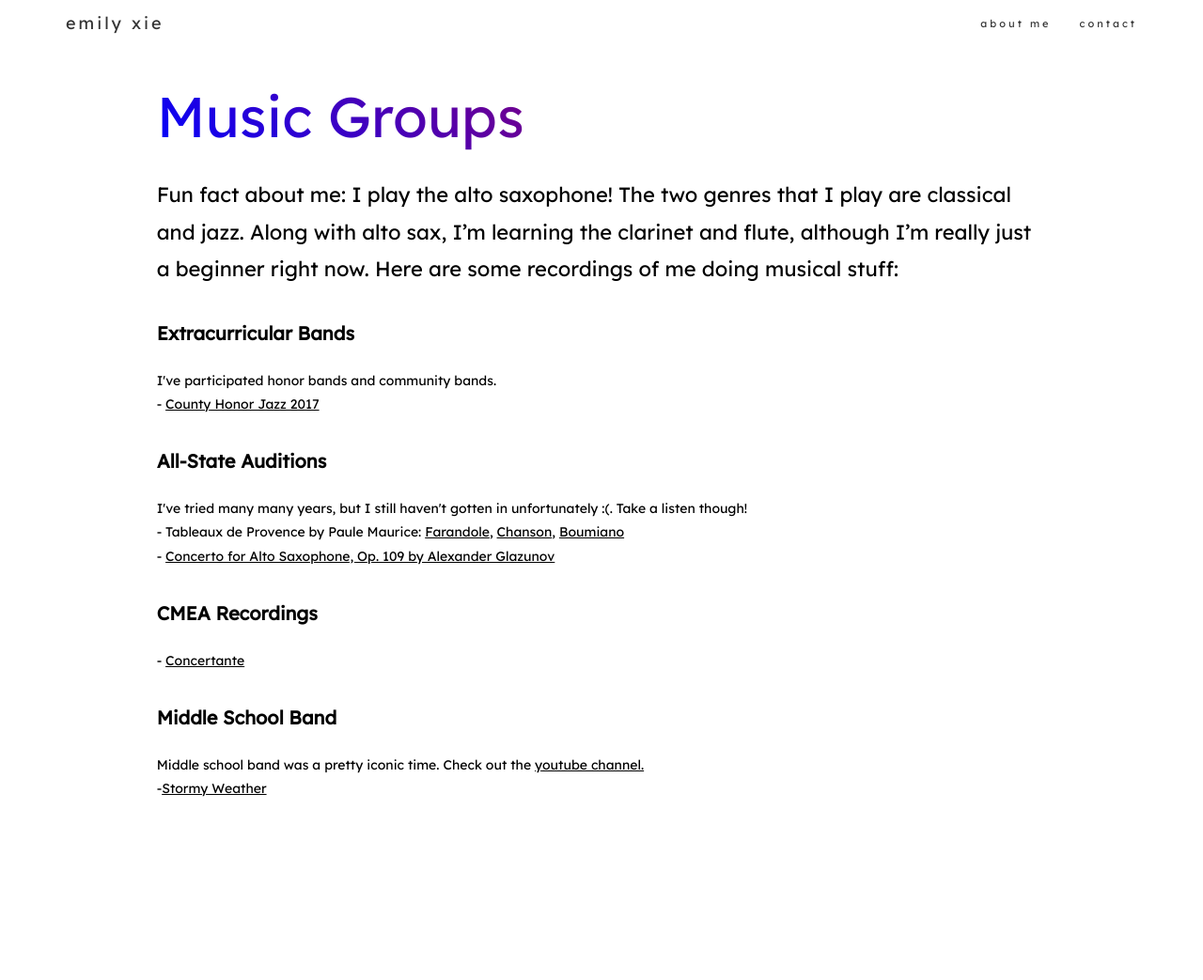
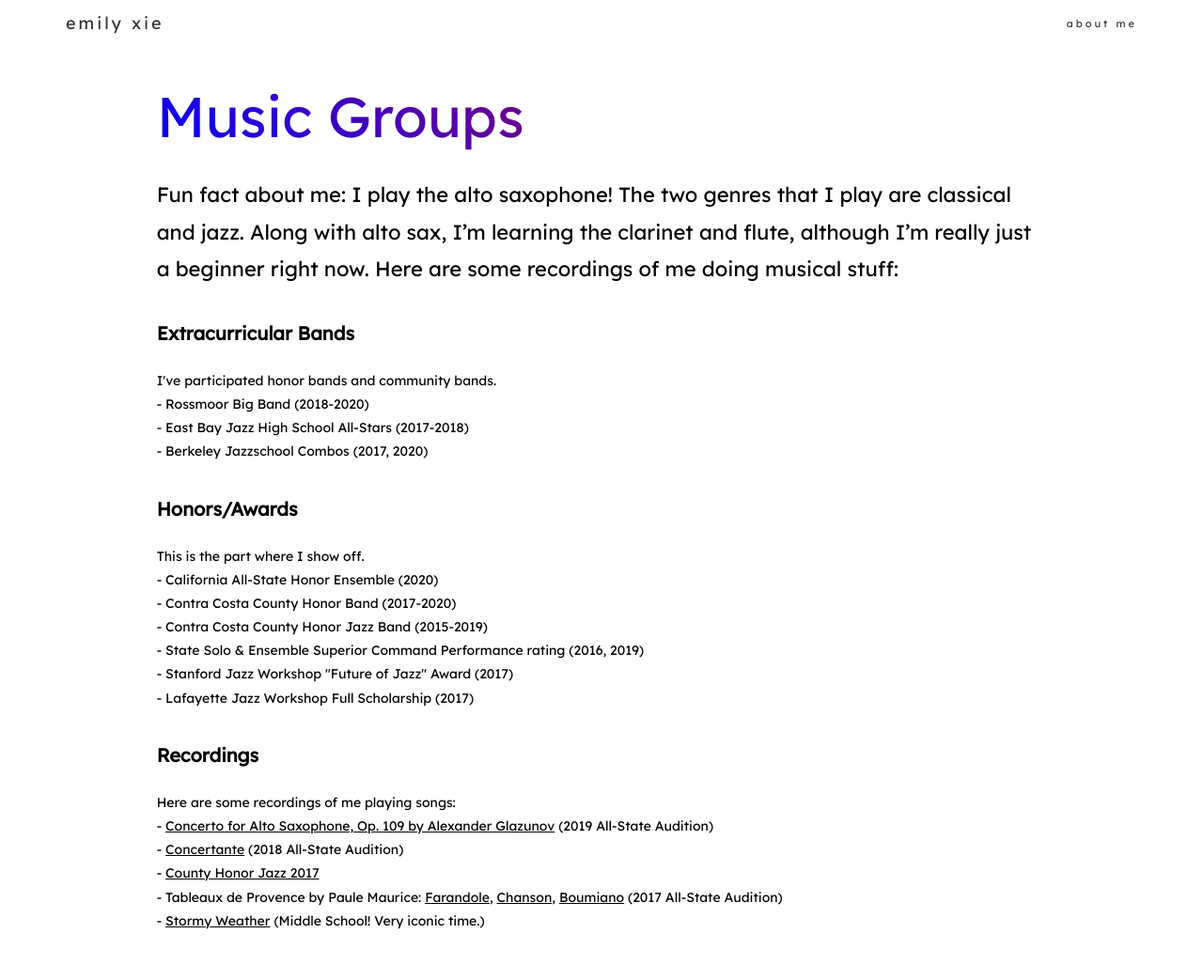
Before and after one commit to emiilyxie/emilyfm, a plain HTML site: page activities/music.html in a window 1280 px wide. Shown: the whole page at 94% size. Before the commit the page ends 902 px from the top, so only its background shows below. Drawn offline with nearby package versions, Linux system fonts and the light colour scheme; files that its build step writes are made by us from their sources.

```diff
--- a/activities/music.html
+++ b/activities/music.html
@@ -32,9 +32,6 @@
 					<li>
 						<a class="ref-links page-scroll" href="./about.html">about me</a>
 					</li>
-					<li>
-						<a class="ref-links page-scroll" href="./contact.html">contact</a>
-					</li>
 					</ul>
 				</div>
 			</div>
@@ -48,23 +45,29 @@
     <div class="main-text">
       <div class="text-head">Extracurricular Bands</div>
       <div class="text-body">I've participated honor bands and community bands.<br>
-          - <a href="https://soundcloud.com/yuhua-xie-672901733/sets/2017-county-honor-jazz-band" target="_blank"><u>County Honor Jazz 2017</u></a>
+          - Rossmoor Big Band (2018-2020)<br>
+          - East Bay Jazz High School All-Stars (2017-2018)<br>
+          - Berkeley Jazzschool Combos (2017, 2020)
       </div>
-      <div class="text-head">All-State Auditions</div>
+      <div class="text-head">Honors/Awards</div>
       <div class="text-body">
-        I've tried many many years, but I still haven't gotten in unfortunately :(. Take a listen though!<br>
-        - Tableaux de Provence by Paule Maurice: <a href="../img/music/farandole-7.m4a" target="_blank"><u>Farandole</u></a>,
-        <a href="../img/music/chanson-2.m4a" target="_blank"><u>Chanson</u></a>, <a href="../img/music/boumiano-4" target="_blank"><u>Boumiano</u></a><br>
-        - <a href="../img/music/solo_final.mp3"><u>Concerto for Alto Saxophone, Op. 109 by Alexander Glazunov</u></a>
+        This is the part where I show off.<br>
+        - California All-State Honor Ensemble (2020)<br>
+        - Contra Costa County Honor Band (2017-2020)<br>
+        - Contra Costa County Honor Jazz Band (2015-2019)<br>
+        - State Solo & Ensemble Superior Command Performance rating (2016, 2019)<br>
+        - Stanford Jazz Workshop "Future of Jazz" Award (2017)<br>
+        - Lafayette Jazz Workshop Full Scholarship (2017)<br>
       </div>
-      <div class="text-head">CMEA Recordings</div>
+      <div class="text-head">Recordings</div>
       <div class="text-body">
-          - <a href="https://soundcloud.com/yuhua-xie-672901733/2017-solo-concertante" target="_blank"><u>Concertante</u></a><br>
-      </div>
-      <div class="text-head">Middle School Band</div>
-      <div class="text-body">Middle school band was a pretty iconic time. Check out the
-          <a href="https://youtube.com/https://www.youtube.com/channel/UCS46hQ5kpZwT-l2Q4onziJQ" target="_blank"><u>youtube channel.<br></u></a>
-          -<a href="https://www.youtube.com/watch?v=LgskNSPiGB0&list=PLlOgmMmdWNXVGwXdZLsVzX0aUL8Pqr89x&index=7&t=0s" target="_blank"><u>Stormy Weather</u></a>
+          Here are some recordings of me playing songs:<br>
+          - <a href="../img/music/solo_final.mp3"><u>Concerto for Alto Saxophone, Op. 109 by Alexander Glazunov</u> (2019 All-State Audition)</a><br>
+          - <a href="https://soundcloud.com/yuhua-xie-672901733/2017-solo-concertante" target="_blank"><u>Concertante</u></a> (2018 All-State Audition)<br>
+          - <a href="https://soundcloud.com/yuhua-xie-672901733/sets/2017-county-honor-jazz-band" target="_blank"><u>County Honor Jazz 2017</u></a><br>
+          - Tableaux de Provence by Paule Maurice: <a href="../img/music/farandole-7.m4a" target="_blank"><u>Farandole</u></a>,
+          <a href="../img/music/chanson-2.m4a" target="_blank"><u>Chanson</u></a>, <a href="../img/music/boumiano-4" target="_blank"><u>Boumiano</u></a> (2017 All-State Audition)<br>
+          - <a href="https://www.youtube.com/watch?v=LgskNSPiGB0&list=PLlOgmMmdWNXVGwXdZLsVzX0aUL8Pqr89x&index=7&t=0s" target="_blank"><u>Stormy Weather</u> (Middle School! Very iconic time.)</a>
       </div>
       <div class="end-space"></div>
     </div>
```
Also changed, not shown: activities/about.html (+10 -5 lines), activities/comingsoon.html (+0 -3 lines), activities/contact.html (deleted, +0 -54 lines), activities/dentist.html (+0 -3 lines), activities/fitbit.html (+0 -3 lines), activities/lawrence.html (+0 -3 lines), activities/makeable.html (+0 -3 lines), activities/mmc.html (+7 -6 lines), activities/olympiad.html (+0 -3 lines), index.html (+2 -3 lines), 1 other file.
